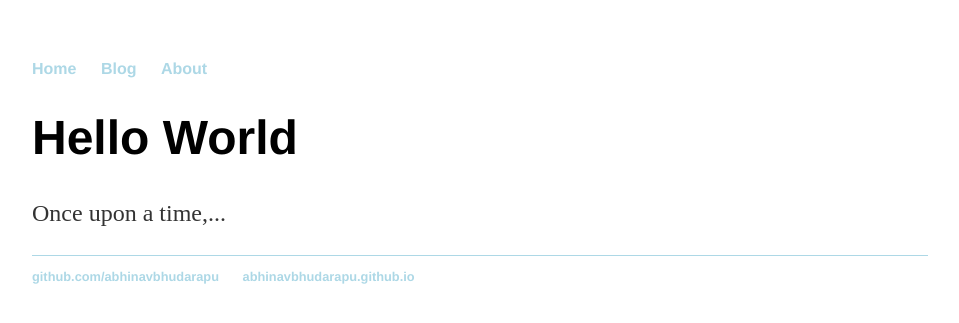
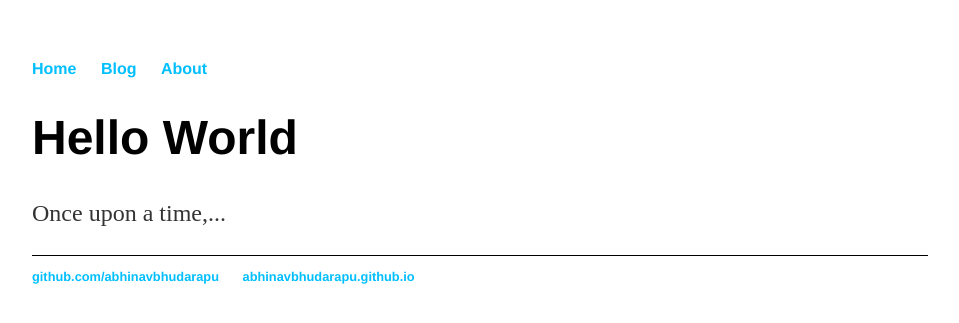
Before and after one commit to AbhinavBhudarapu/AbhinavBhudarapu.github.io, a Jekyll site: the page built from index.html, in a window 1280 px wide. Shown: the top 323 px of the page, without its empty margins (160-1119 px from the left). Built offline with Jekyll 4.4.1, drawn with Linux system fonts in a browser that asks for light colours.

Commit message:
Update main.css

```diff
--- a/css/main.css
+++ b/css/main.css
@@ -12,7 +12,7 @@ p {
     color: #333;
 }
 footer {
-    border-top: 1px solid #ADD8E6;
+    border-top: 1px solid #000000;
     font-size: .8em;
 }
 
@@ -28,7 +28,7 @@ nav ul li, footer ul li {
 }
 a {
     text-decoration: none;
-    color: #ADD8E6;
+    color: #00BFFF;
 }
 a:hover {
     text-decoration: underline;
```
